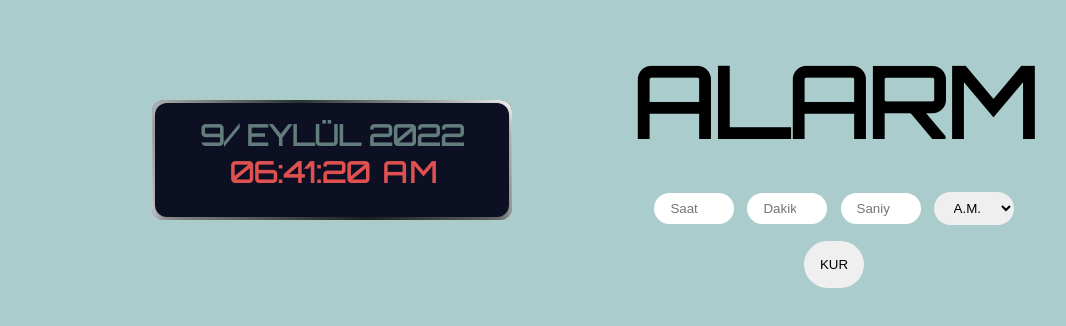
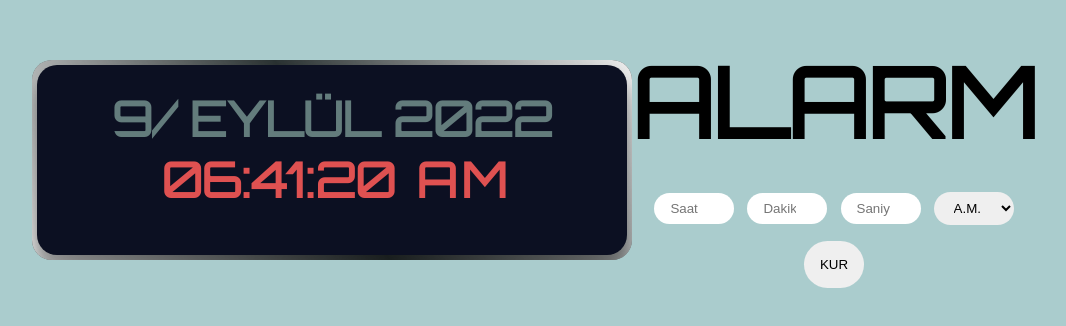
Before and after one commit to Ethemkizilyer/Digital-Clock, a plain HTML site: page index.html in a window 1280 px wide. Shown: the part 248-574 px from the top of the page, without its empty margins (114-1180 px from the left). Drawn offline with Linux system fonts and the light colour scheme.

Commit message:
Update style.css

```diff
--- a/style.css
+++ b/style.css
@@ -29,11 +29,13 @@ body {
   justify-content: center;
   overflow: hidden;
 transition: 1s;
-  transform: scale(0.6);
+/*  transform: scale(0.6);*/
 
 }
 .box:hover{
   transform: scale(1);
+width: 600px;
+  height: 200px;
 }
 
 .iç {
```
